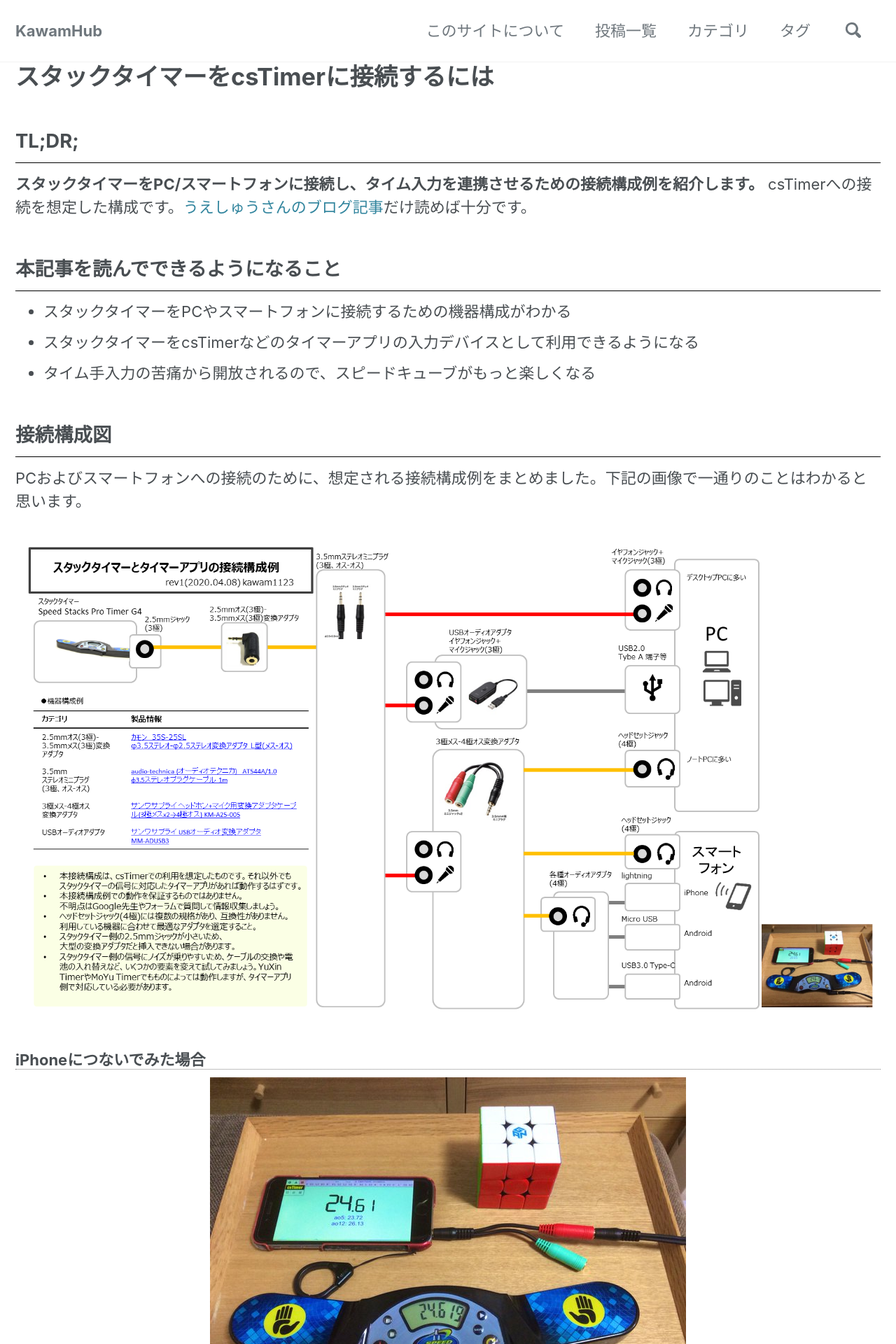
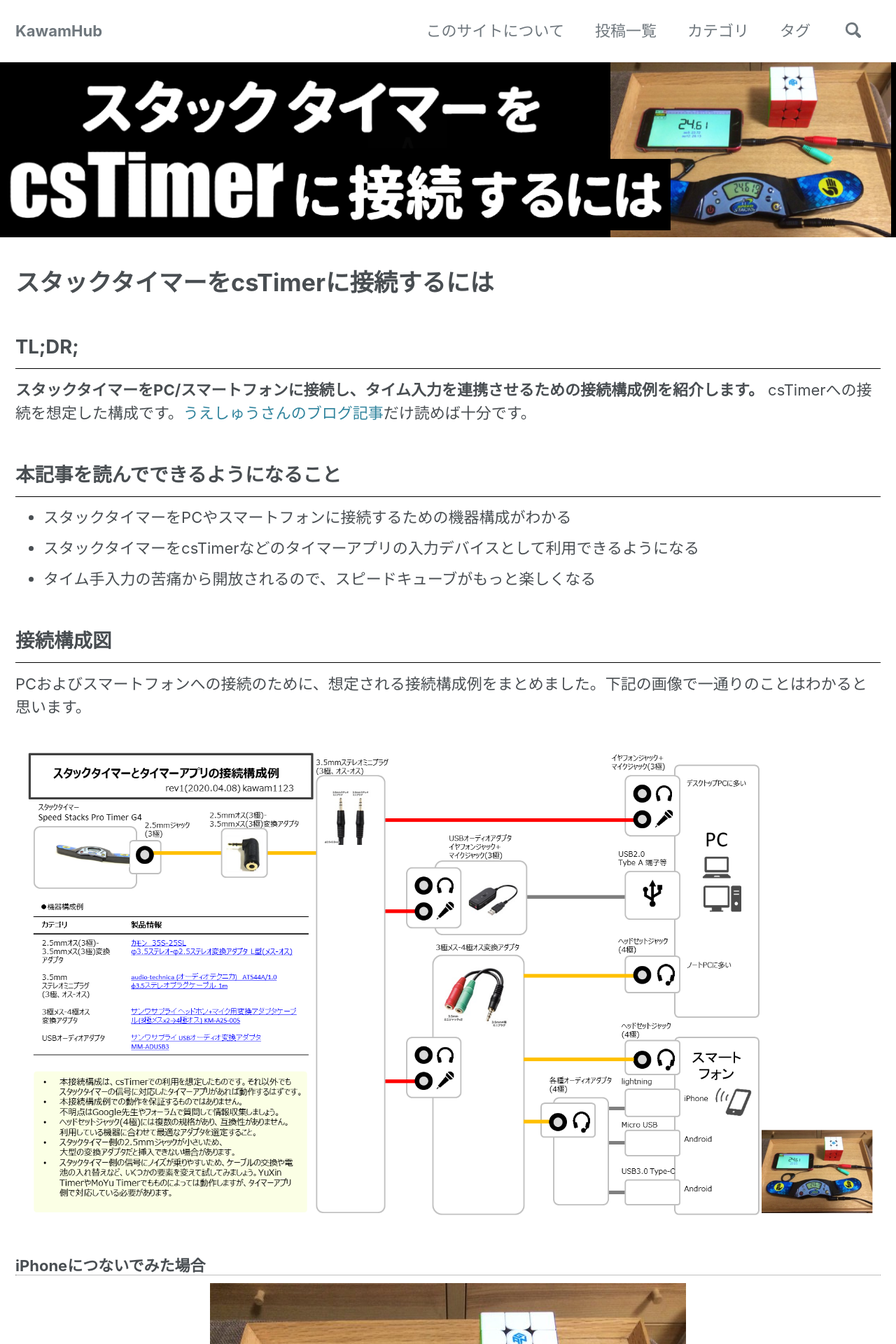
Before and after one commit to kawam1123/kawam1123.github.io, a Jekyll site: the page built from _posts/csTimer/2020-04-11-stacktimer-csTimer.md, in a window 1280 px wide. Shown: the top 1920 px of the page at 70% size. Built offline with Jekyll 4.4.1, drawn with Linux system fonts in a browser that asks for light colours; cached includes are drawn as plain includes; nearby versions of some CDN libraries; some web fonts are replaced; comment, search, counter and statistics services are not loaded.

Commit message:
ヘッダー画像を追加

```diff
--- a/_posts/csTimer/2020-04-11-stacktimer-csTimer.md
+++ b/_posts/csTimer/2020-04-11-stacktimer-csTimer.md
@@ -2,9 +2,12 @@
 title: スタックタイマーをcsTimerに接続するには
 excerpt: スタックタイマーをcsTimerに接続するための機器構成を紹介します。
 description: スタックタイマーをcsTimerに接続するための機器構成を紹介します。
-date: 2020-04-12 00:00:00 +0900
+date: 2020-05-26 19:00:00 +0900
 header:
-  teaser: /assets/img/stacktimer-configuration-rev1.png
+  teaser: /assets/img/stacktimer-connection-header.png
+  og_image: /assets/img/stacktimer-connection-header-og.png
+  image: /assets/img/stacktimer-connection-header.png
+
 categories:
   - csTimer
 tags:
```
Also changed, not shown: assets/img/stacktimer-connection-header-og.png (added), assets/img/stacktimer-connection-header.png (added).
